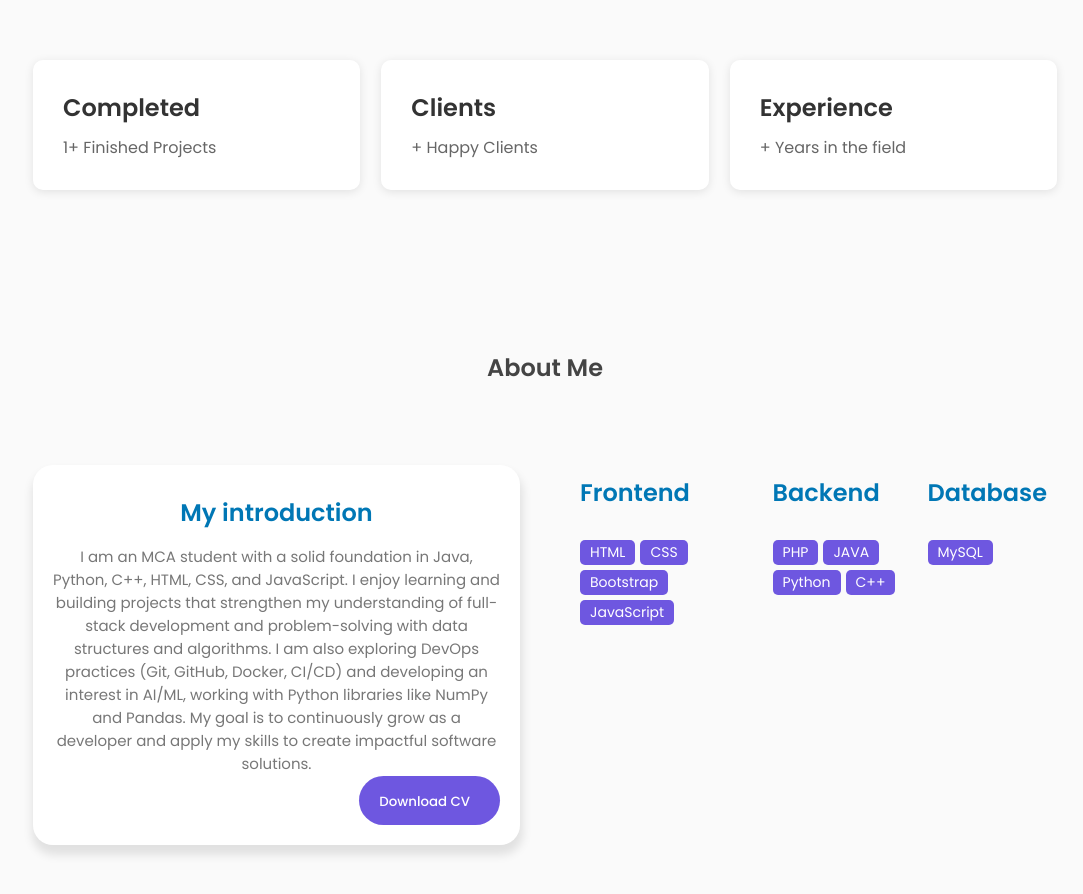
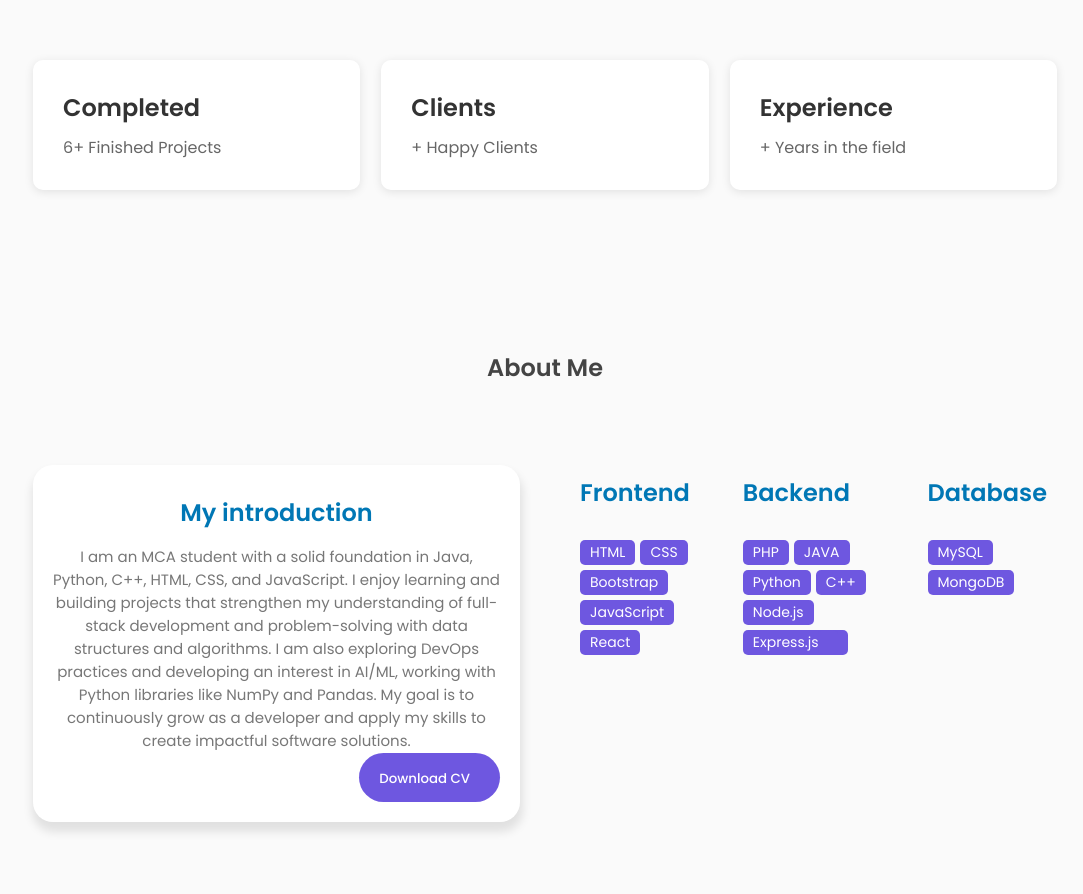
Before and after one commit to Atri-0342/portfolio_, a plain HTML site: page index.html in a window 1280 px wide. Shown: the part 640-1534 px from the top of the page, without its empty margins (95-1178 px from the left). Drawn offline with Linux system fonts and the light colour scheme.

Commit message:
Update index.html

```diff
--- a/index.html
+++ b/index.html
@@ -87,7 +87,7 @@
           <div class="status-box">
               <i class="uil uil-briefcase-alt"></i>
               <h3>Completed</h3>
-              <label>1+ Finished Projects</label>
+              <label>6+ Finished Projects</label>
           </div>
           <div class="status-box">
               <i class="uil uil-users-alt"></i>
@@ -110,8 +110,10 @@
             <div class="col">
                 <div class="about-info">
                     <h3>My introduction</h3>
-                    <p>I am an MCA student with a solid foundation in Java, Python, C++, HTML, CSS, and JavaScript. I enjoy learning and building projects that strengthen my understanding of full-stack development and problem-solving with data structures and algorithms.
-I am also exploring DevOps practices (Git, GitHub, Docker, CI/CD) and developing an interest in AI/ML, working with Python libraries like NumPy and Pandas. My goal is to continuously grow as a developer and apply my skills to create impactful software solutions.
+                    <p>I am an MCA student with a solid foundation in Java, Python, C++, HTML, CSS, and JavaScript.
+                       I enjoy learning and building projects that strengthen my understanding of full-stack development and problem-solving with data structures and algorithms.
+                       I am also exploring DevOps practices and developing an interest in AI/ML, working with Python libraries like NumPy and Pandas.
+                       My goal is to continuously grow as a developer and apply my skills to create impactful software solutions.
                     </p>
                     <div class="about-btn">
                         <button class="btn">Download CV <i class="uil uil-import"></i></button>
@@ -128,7 +130,7 @@ I am also exploring DevOps practices (Git, GitHub, Docker, CI/CD) and developing
                         <span>CSS</span>
                         <span>Bootstrap</span>
                         <span>JavaScript</span>
-
+                        <span>React</span>
                     </div>
                 </div>
                 <div class="skills-box">
@@ -140,6 +142,8 @@ I am also exploring DevOps practices (Git, GitHub, Docker, CI/CD) and developing
                         <span>JAVA</span>
                         <span>Python</span>
                         <span>C++</span>
+                        <span>Node.js</span>
+                        <span>Express.js<span>
                     </div>
                 </div>
                 <div class="skills-box">
@@ -148,7 +152,7 @@ I am also exploring DevOps practices (Git, GitHub, Docker, CI/CD) and developing
                     </div>
                     <div class="skills-list">
                         <span>MySQL</span>
-
+                        <span>MongoDB</span>
                     </div>
                 </div>
             </div>
@@ -210,7 +214,7 @@ I am also exploring DevOps practices (Git, GitHub, Docker, CI/CD) and developing
               </div>
             </div>
           </div>
-          <a href="projects.html" class="cute-button">See More</a>
+          <a href="#" class="cute-button">See More</a>
       </section>
 
        <!-- -------------- CONTACT BOX ---------------- -->
```
